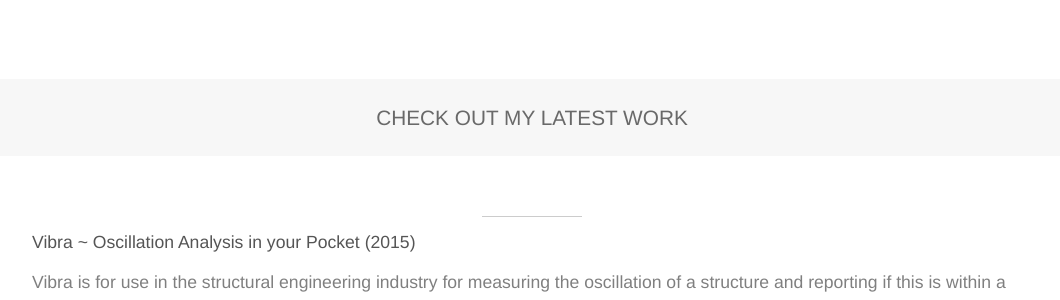
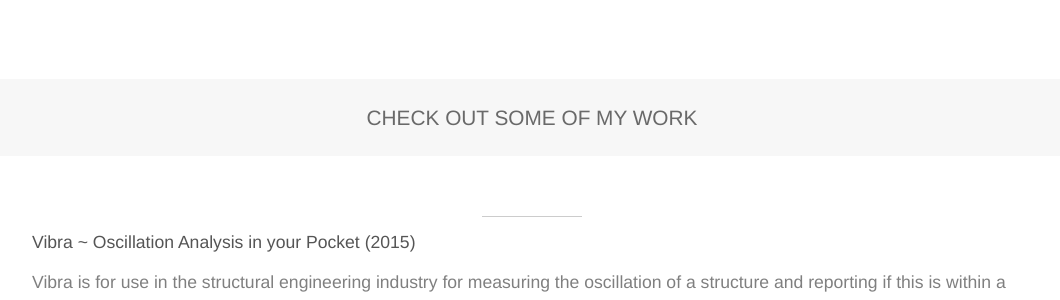
Before and after one commit to onato/onato.github.io, a Jekyll site: the page built from index.html, in a window 1280 px wide and 900 px high, scrolled down 1054 px. Shown: the part 154-454 px from the top of the window, without its empty margins (108-1168 px from the left). Built offline with Jekyll 4.4.1, drawn with Linux system fonts in a browser that asks for light colours; nearby versions of some CDN libraries.

Commit message:
Update default.html

```diff
--- a/_layouts/default.html
+++ b/_layouts/default.html
@@ -19,7 +19,7 @@
 </header>
 
 <div id="homeMessage" class="clearfix">
-  <p>CHECK OUT MY LATEST WORK </p>
+  <p>CHECK OUT SOME OF MY WORK </p>
 </div>
 <div class="main clearfix">
   <div id="content" class="clearfix full">
```
